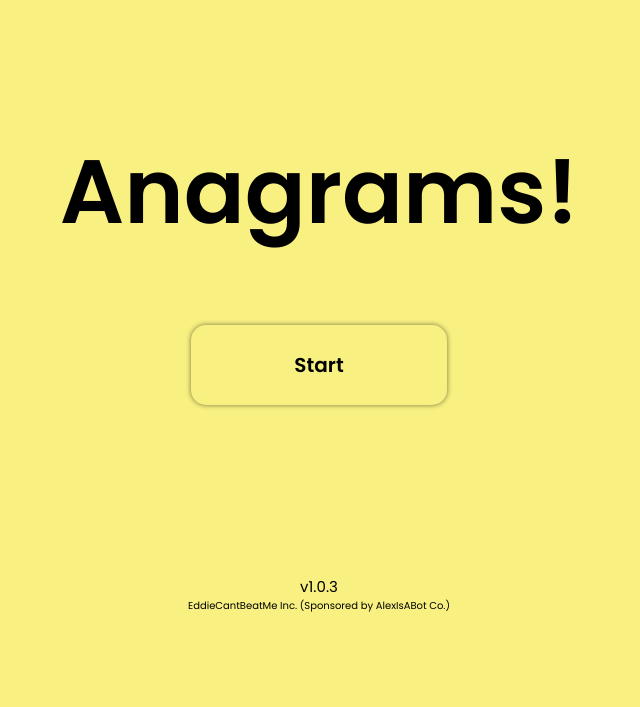
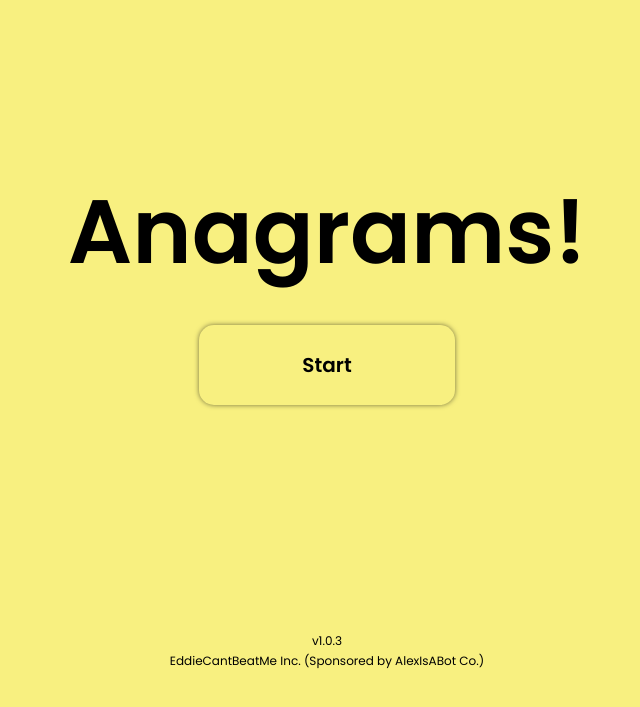
Before and after one commit to nz3424/Anagrams, a plain HTML site: page index.html in a window 1280 px wide. Shown: the part 35-742 px from the top of the page, without its empty margins (321-961 px from the left). Drawn offline with Linux system fonts and the light colour scheme.

Commit message:
Update Start Screen
Changed css text styles/positions

```diff
--- a/index.css
+++ b/index.css
@@ -7,6 +7,8 @@ body{
     justify-content: center;
     font-family: 'Poppins', sans-serif;
     background: rgb(248, 240, 128);
+    height: 100%;
+    width: 100%;
   }
 
 .startScreen{
@@ -15,19 +17,24 @@ body{
     background-color: rgb(248, 240, 128);
     width : 100%;
     height: 100%;
-    padding-top: 400px;
     text-align: center;
-    font-size: 90px;
     font-weight: bolder;
     margin-top:8px;
 }
-.startScreen h1{
-    position:absolute;
-    background-color: rgb(248, 240, 128);
-    width : 100%;
-    height: 100%;
+.startScreen label{
+    position:relative;
+    top: 30%;
     text-align: center;
     font-size: 90px;
+}
+
+.startScreen p{
+    position:relative;
+    top: 70%;
+    height: 1%;
+    text-align: center;
+    font-weight: normal;
+    font-size: 12px;
 }
 
 .startScreen button{
--- a/index.html
+++ b/index.html
@@ -49,8 +49,8 @@
    <div class = "startScreen" id = "startScreen">
     <label>Anagrams!</label>
     <button onClick = "startGame()"> Start</button>
-    <p style = "font-size: 15px; font-weight: lighter; padding-top: 300px; margin-bottom:0px; "> v1.0.3</p>
-    <p style = "font-size: 10px; font-weight: lighter; margin-top: 0px; top: 100%;"> EddieCantBeatMe Inc. (Sponsored by AlexIsABot Co.)</p>
+    <p> v1.0.3</p>
+    <p> EddieCantBeatMe Inc. (Sponsored by AlexIsABot Co.)</p>
 
   </div>
 
```
